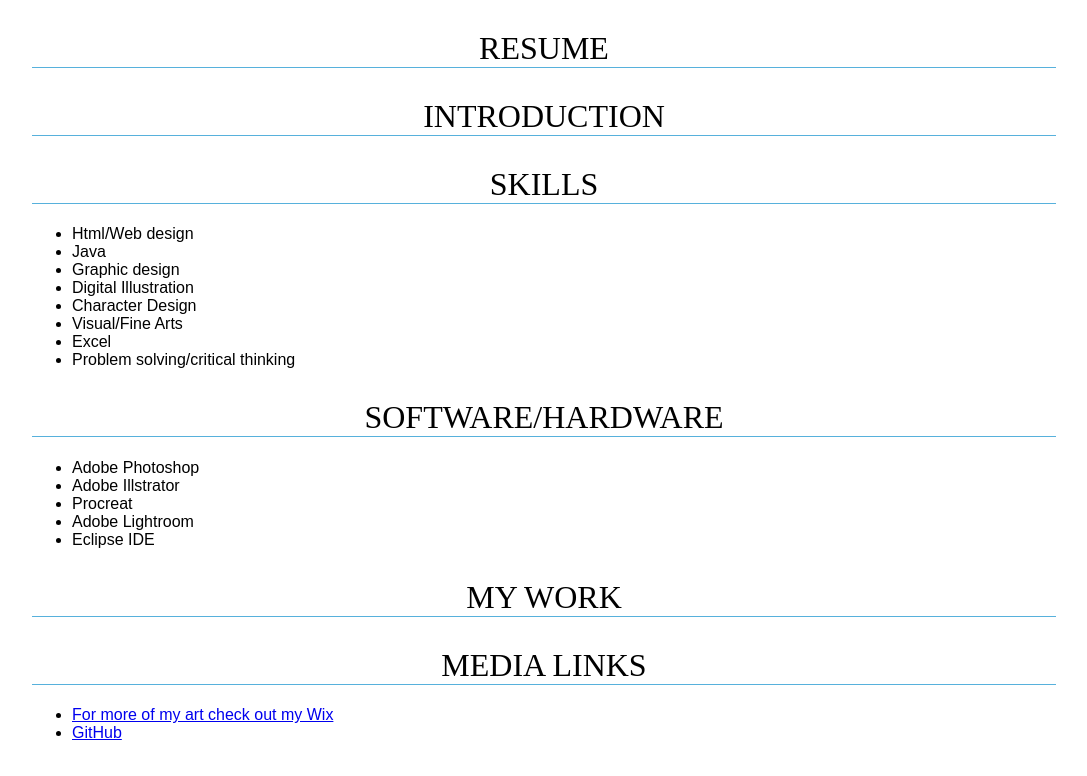
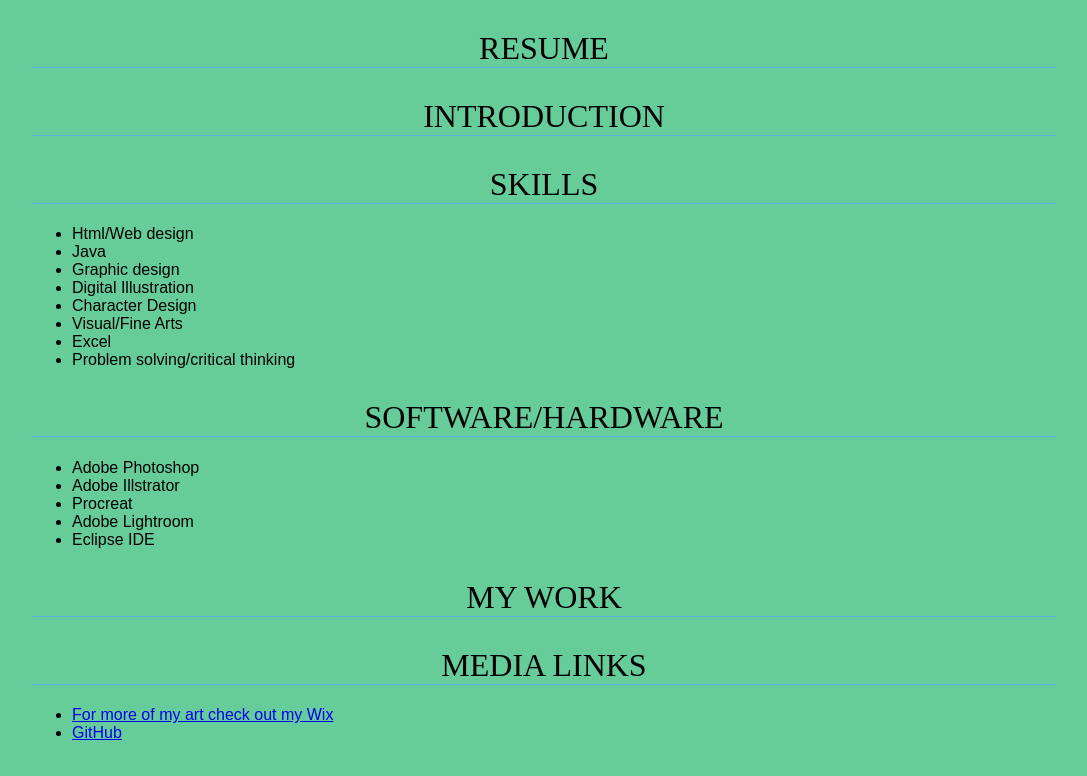
Before and after one commit to kyadebisi/fid, a plain HTML site: page resume/index.html in a window 1280 px wide. Shown: the whole page, without its empty margins (96-1183 px from the left). Drawn offline with Linux system fonts and the light colour scheme.

Commit message:
Add files via upload

```diff
--- a/resume/index.html
+++ b/resume/index.html
@@ -6,7 +6,7 @@
   <title>Kyauta's Resume</title>
   <style>
   body{
-    background-colour: #66CC99;
+    background-color: #66CC99;
     margin: 0 10%;
     font-family: sans-serif;
   }
```
